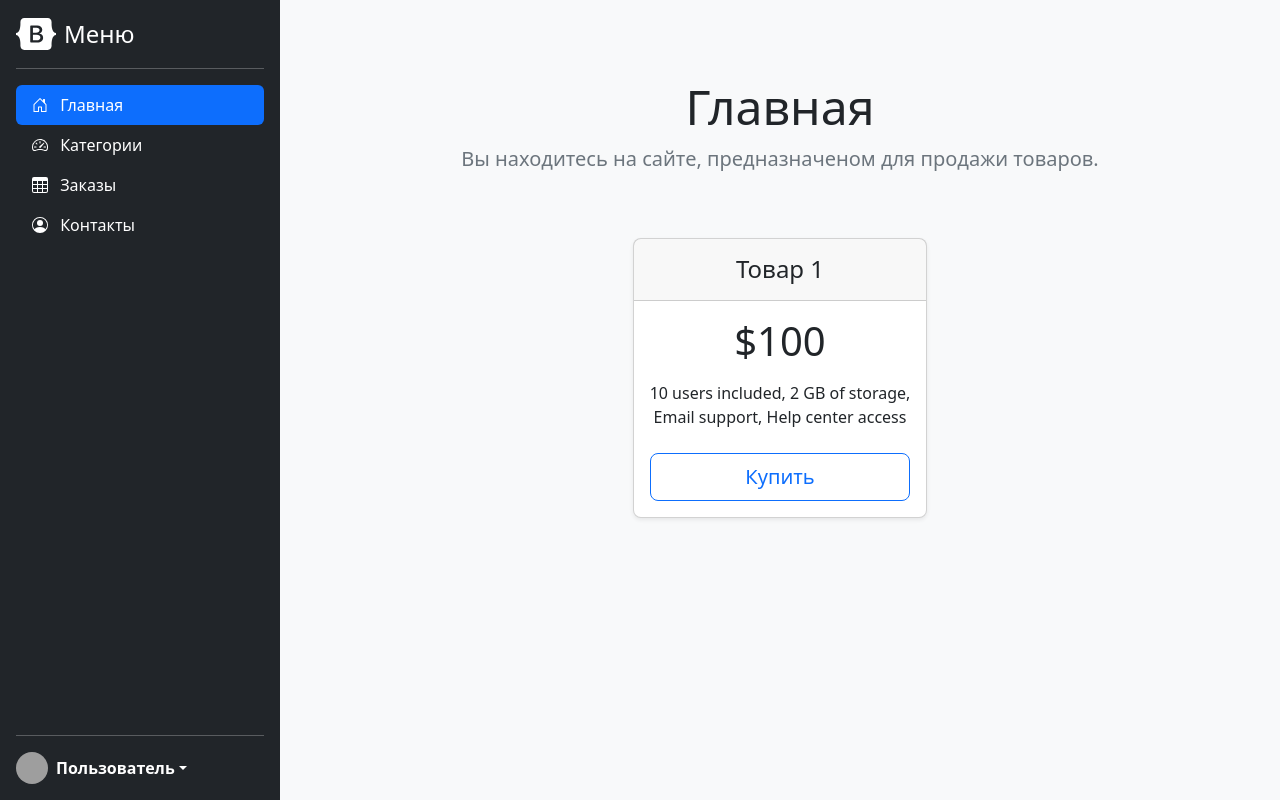
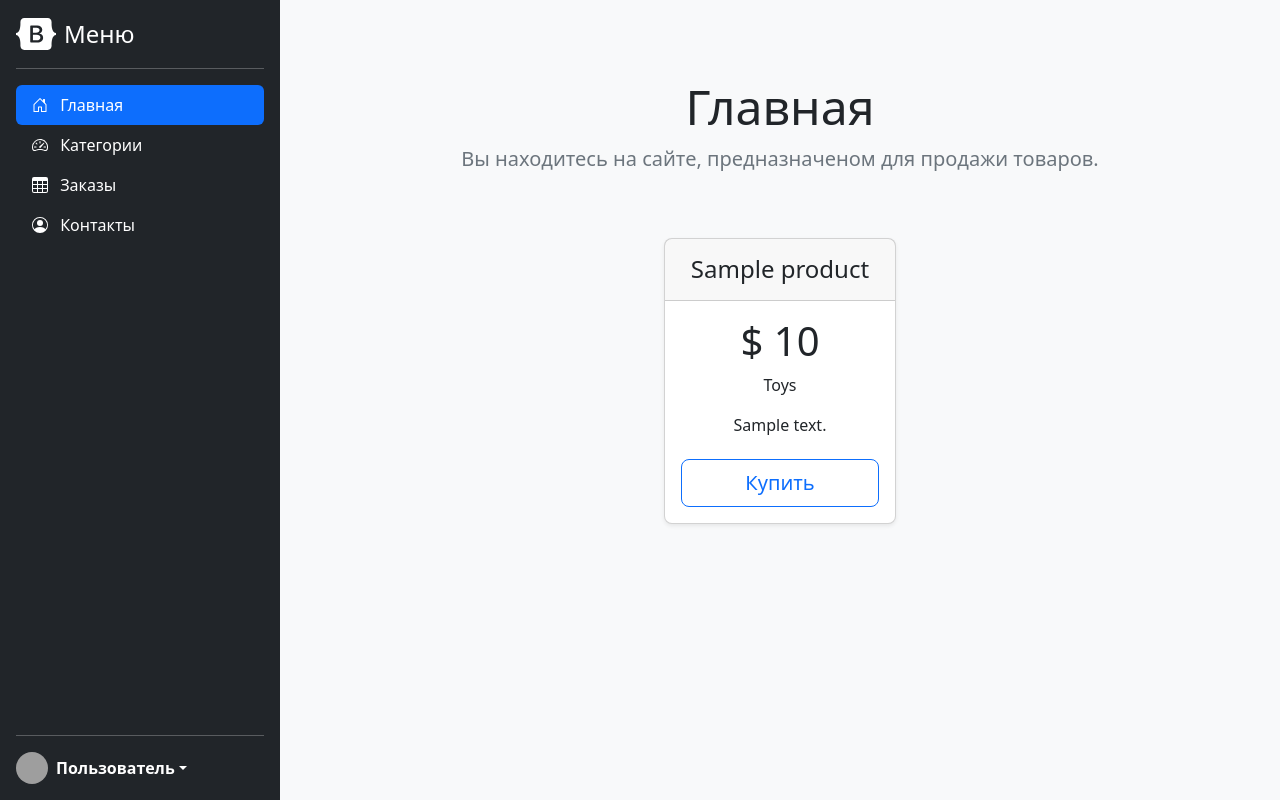
Before and after one commit to MarkPcv/lesson_19_2, a Django app: page / in a window 1280 px wide. Run offline with Django 4.2, Linux system fonts and the light colour scheme; data comes from the database, SQL or seed files in the repository; tables that the repository leaves empty hold one stand-in row (values such as "Sample post"); some libraries are stand-ins or nearby versions; grey boxes are pictures that could not be loaded.

Commit message:
Task 2 completion

```diff
--- a/catalog/models.py
+++ b/catalog/models.py
@@ -12,7 +12,7 @@ class Category(models.Model):
     # created_at = models.DateTimeField(**NULLABLE, verbose_name='Created At')
 
     def __str__(self):
-        return f'{self.name} ({self.description})'
+        return f'{self.name}'
 
     class Meta:
         verbose_name = 'Category'
--- a/catalog/templates/catalog/base.html
+++ b/catalog/templates/catalog/base.html
@@ -138,7 +138,7 @@
     </div>
 
 
-    <div class="d-flex flex-column p-3 bg-body-tertiary"
+    <div class="d-flex flex-column p-3 bg-body-tertiary overflow-auto"
          style="height: 100vh;width: 100vw;">
         {% block content %} {% endblock content %}
     </div>
--- a/catalog/templates/catalog/includes/inc_product.html
+++ b/catalog/templates/catalog/includes/inc_product.html
@@ -1,14 +1,17 @@
-<div class="col-lg-auto mx-lg-5">
+<div class="col-lg-auto mx-lg-5" style="width: 20vw;">
     <div class="card mb-4 rounded-3 shadow-sm">
         <div class="card-header py-3">
-            <h4 class="my-0 fw-normal"> Товар 1 </h4>
+            <h4 class="my-0 fw-normal"> {{ object.name }} </h4>
         </div>
         <div class="card-body">
-            <h1 class="card-title pricing-card-title">$100</h1>
-            <ul class="list-unstyled mt-3 mb-4">
-                <li>10 users included, 2 GB of storage,</li>
-                <li>Email support, Help center access</li>
-            </ul>
+            <h1 class="card-title pricing-card-title">$ {{ object.price }}</h1>
+            {#            <ul class="list-unstyled mt-3 mb-4">#}
+            {#                <li>10 users included, 2 GB of storage,</li>#}
+            {#                <li>Email support, Help center access</li>#}
+            {#            </ul>#}
+            <p class="card-text"> {{ object.category }}</p>
+            <p class="d-inline-block text-truncate text-wrap"
+                  style="max-height: 7ch; max-width: 25ch;"> {{ object.description }}</p>
             <button type="button" class="w-100 btn btn-lg btn-outline-primary">
                 Купить
             </button>
--- a/catalog/templates/catalog/index.html
+++ b/catalog/templates/catalog/index.html
@@ -1,12 +1,17 @@
 {% extends "catalog/base.html" %}
-{%block title%} Lesson 20.1 main {%endblock title%}
-{%block tab_main%} class="nav-link active" aria-current="page" {%endblock tab_main%}
-{%block content%}
-<h1 class="d-flex display-5 fw-normal justify-content-center align-items-end" style="height: 15vh;">Главная</h1>
-<p class="text-center fs-5 text-secondary">Вы находитесь на сайте, предназначеном для продажи товаров.</p>
-<div class="row row-cols-lg-3 my-5 text-center align-items-center justify-content-center">
+{% block title %} Lesson 20.1 main {% endblock title %}
+{% block tab_main %} class="nav-link active"
+    aria-current="page" {% endblock tab_main %}
+{% block content %}
+    <h1 class="d-flex display-5 fw-normal justify-content-center align-items-end"
+        style="height: 15vh;">Главная</h1>
+    <p class="text-center fs-5 text-secondary">Вы находитесь на сайте,
+        предназначеном для продажи товаров.</p>
+    <div class="row row-cols-lg-3 my-5 text-center align-items-center justify-content-center">
 
-	{% include 'catalog/includes/inc_product.html' %}
+        {% for object in object_list %}
+            {% include 'catalog/includes/inc_product.html' %}
+        {% endfor %}
 
-</div>
-{%endblock content%}
+    </div>
+{% endblock content %}
```
